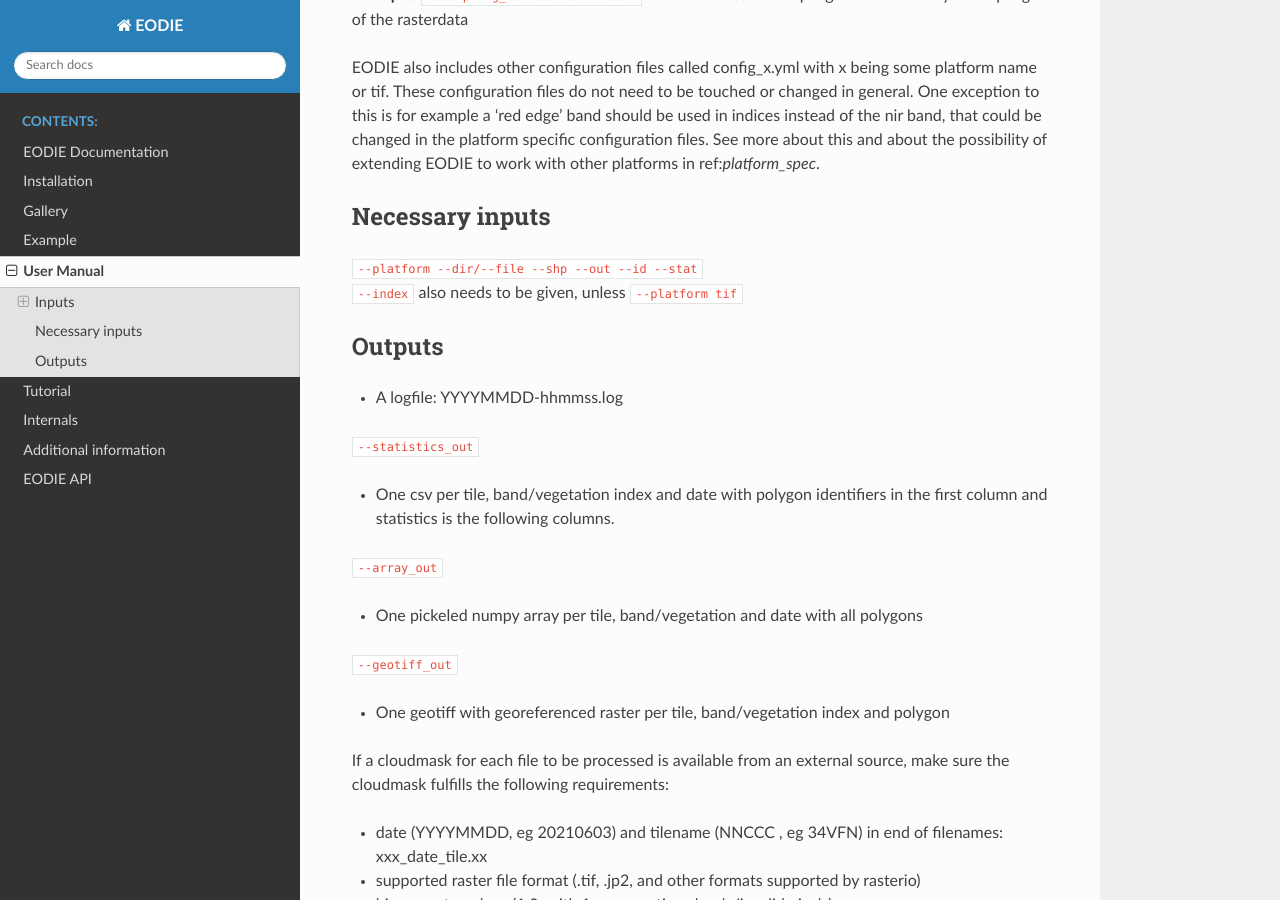
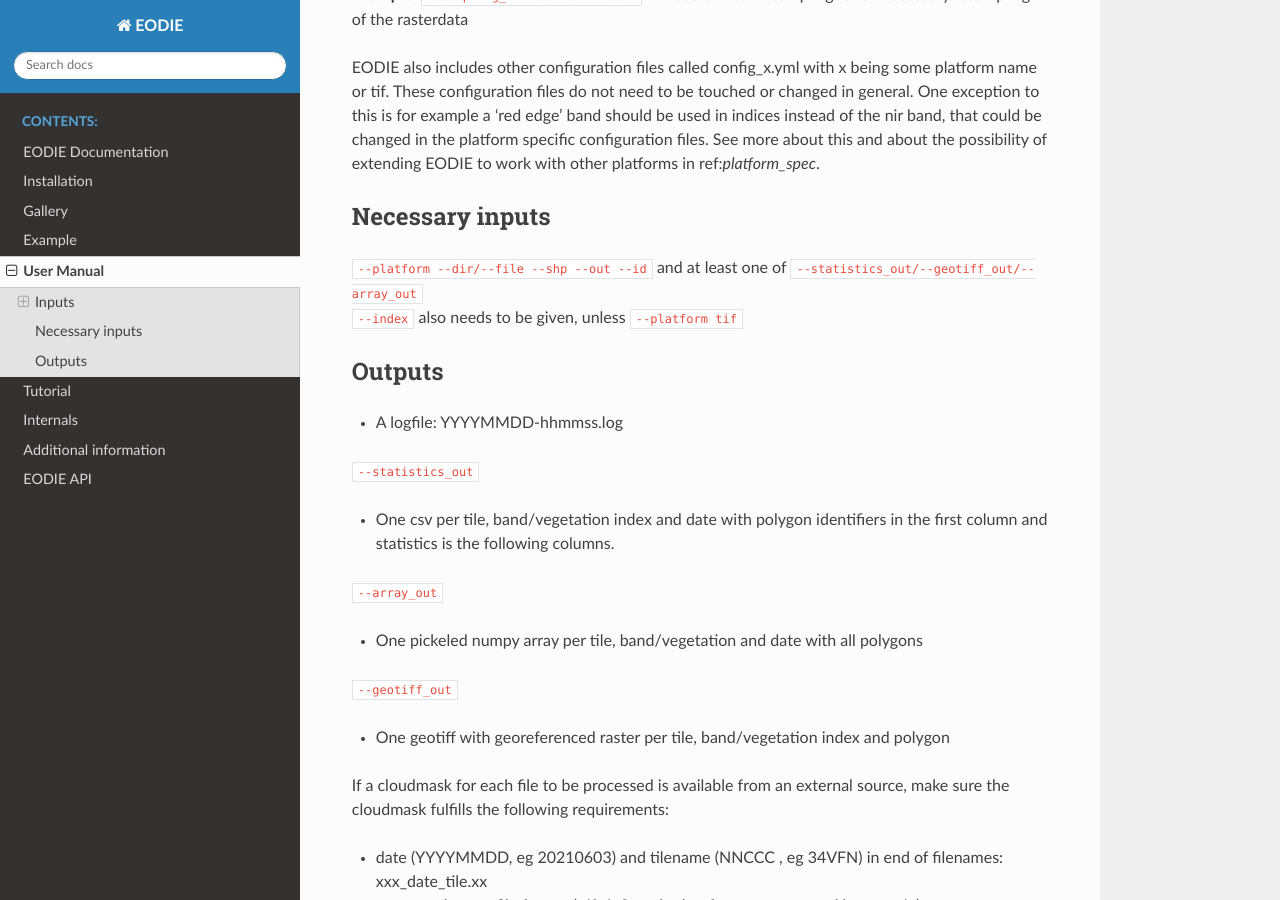
Before and after one commit to samumantha/EODIE, a Sphinx documentation site: the page built from docs/Use.rst, in a window 1280 px wide and 900 px high, scrolled down 4038 px. Built offline with Sphinx 7.4.7 and the Read the Docs theme 2.0.0, drawn with Linux system fonts in a browser that asks for light colours.

Commit message:
stat removed; replaced with current out flags

```diff
--- a/docs/Use.rst
+++ b/docs/Use.rst
@@ -144,7 +144,7 @@ EODIE also includes other configuration files called config_x.yml with x being s
 Necessary inputs
 ^^^^^^^^^^^^^^^^^
 
-| ``--platform --dir/--file --shp --out --id --stat``
+| ``--platform --dir/--file --shp --out --id`` and at least one of  ``--statistics_out/--geotiff_out/--array_out``
 | ``--index`` also needs to be given, unless ``--platform tif``
 
 
```
